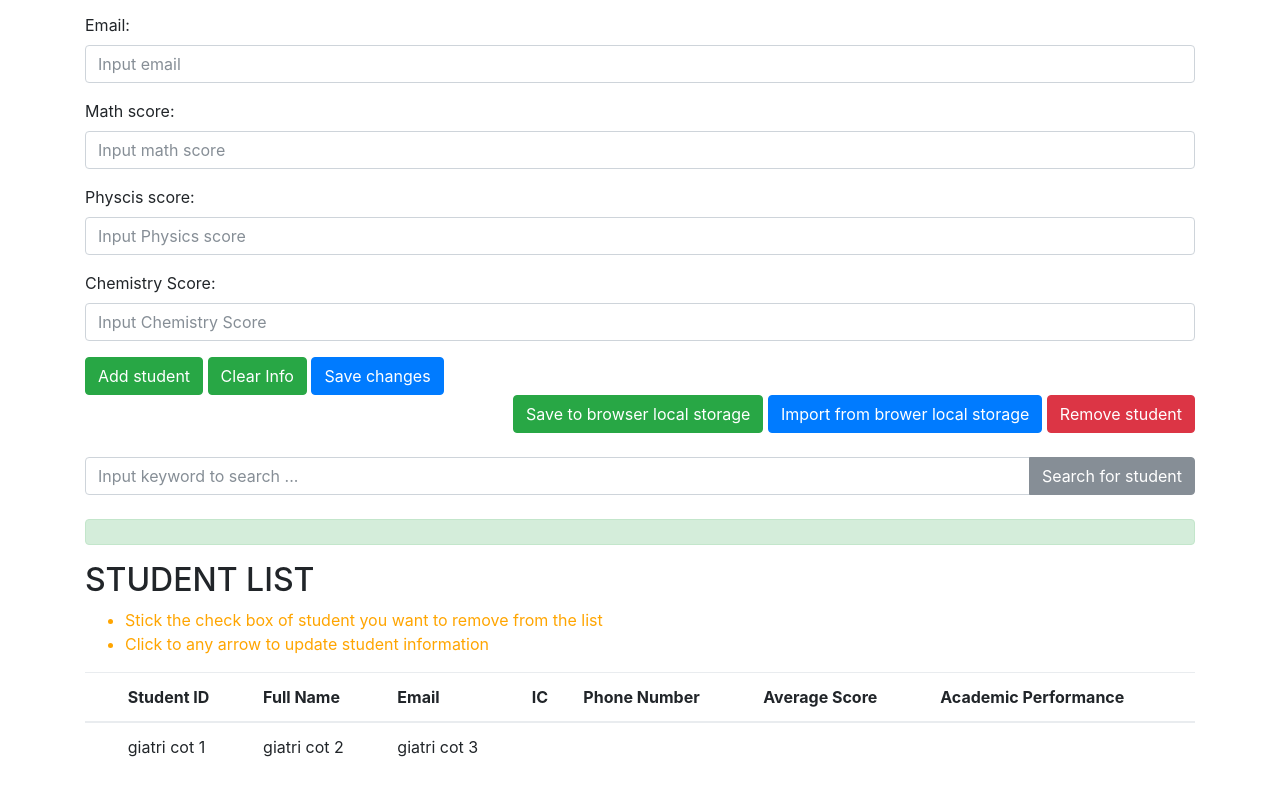
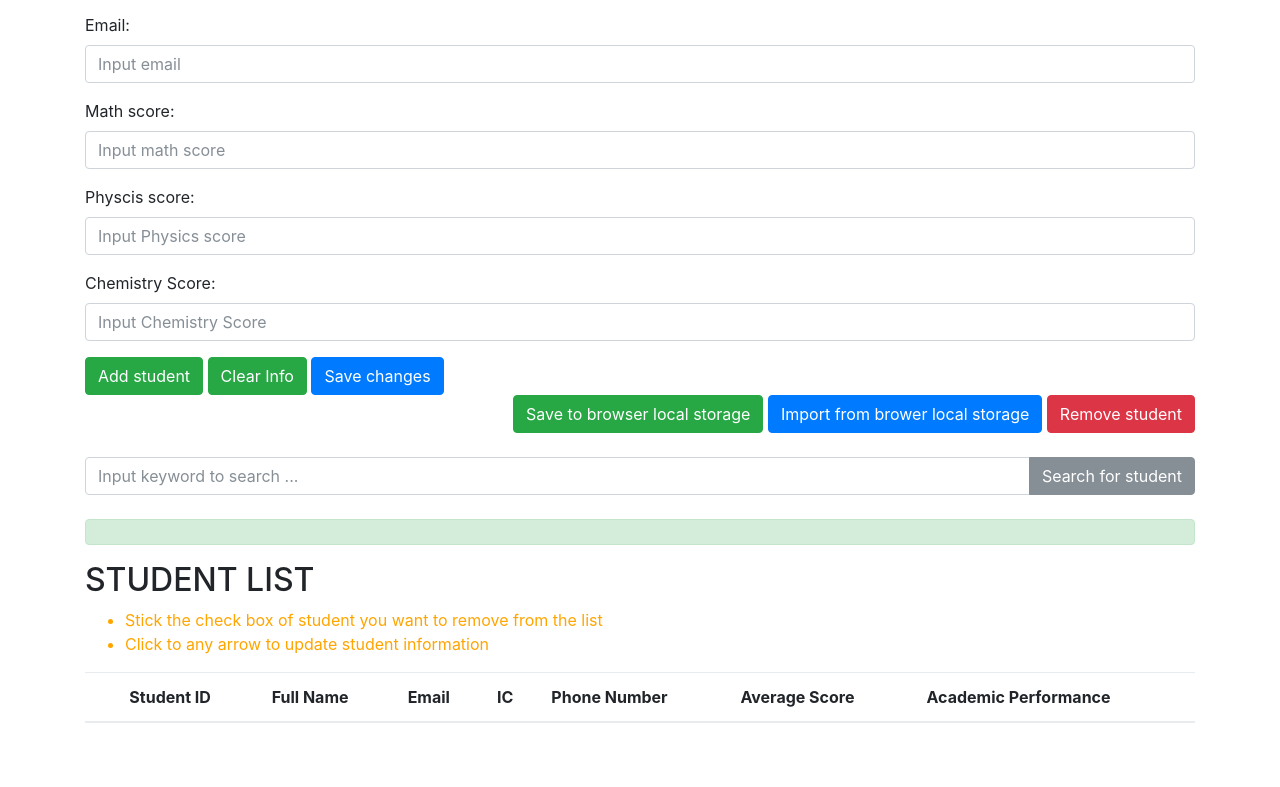
Before and after one commit to LouisAnhTran/Student-Management-Application-using-JS-DOM-Prototype, a plain HTML site: page index.html in a window 1280 px wide. Shown: the part 389-1176 px from the top of the page. After the commit the page ends 1128 px from the top, so only its background shows below. Drawn offline with nearby package versions, Linux system fonts and the light colour scheme.

Commit message:
delete 1 dummy tr from the table of student list

```diff
--- a/index.html
+++ b/index.html
@@ -110,12 +110,6 @@
 	      </tr>
 	    </thead>
 	    <tbody id="tbodySinhVien">
-	      <tr>
-			<td></td>
-			<td>giatri cot 1</td>
-			<td>giatri cot 2</td>
-			<td>giatri cot 3</td>
-	      </tr>
 	    </tbody>
 	  </table>
 	</div>
```
